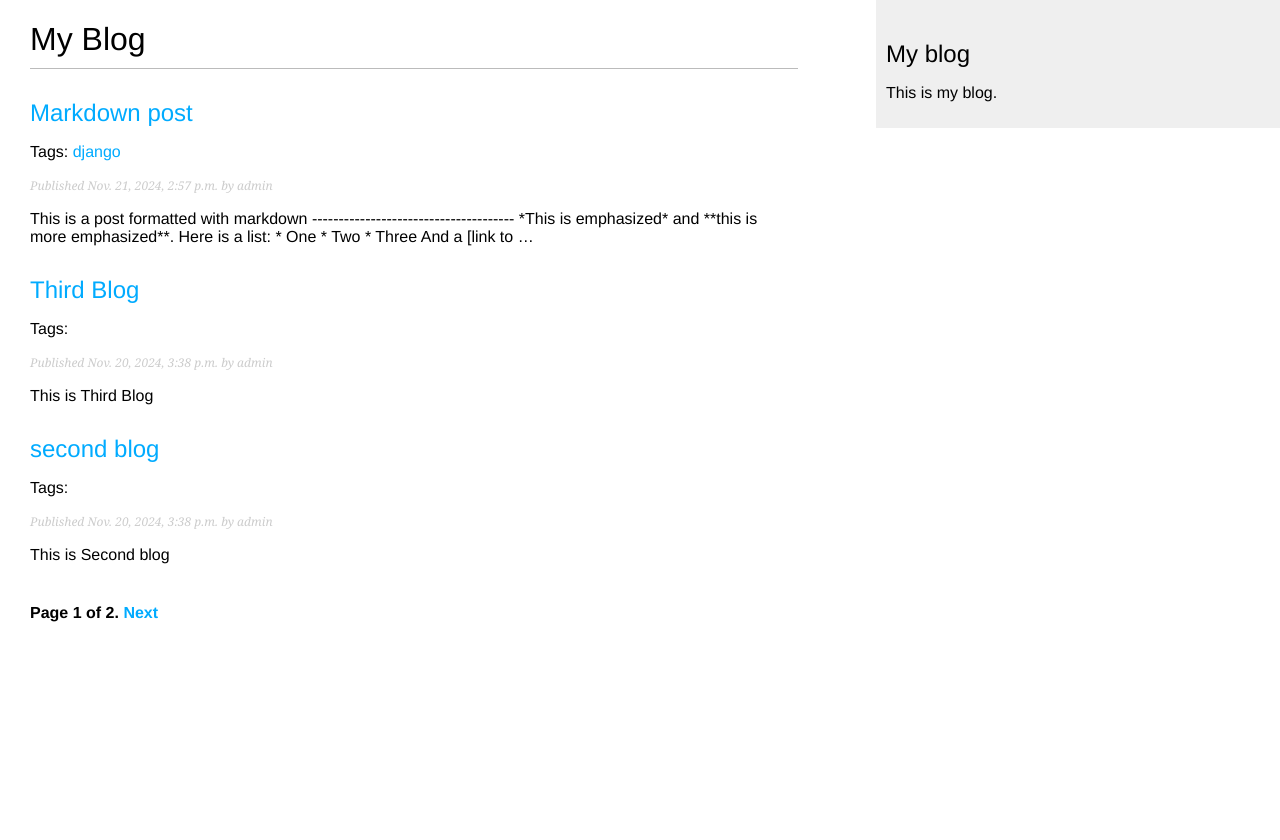
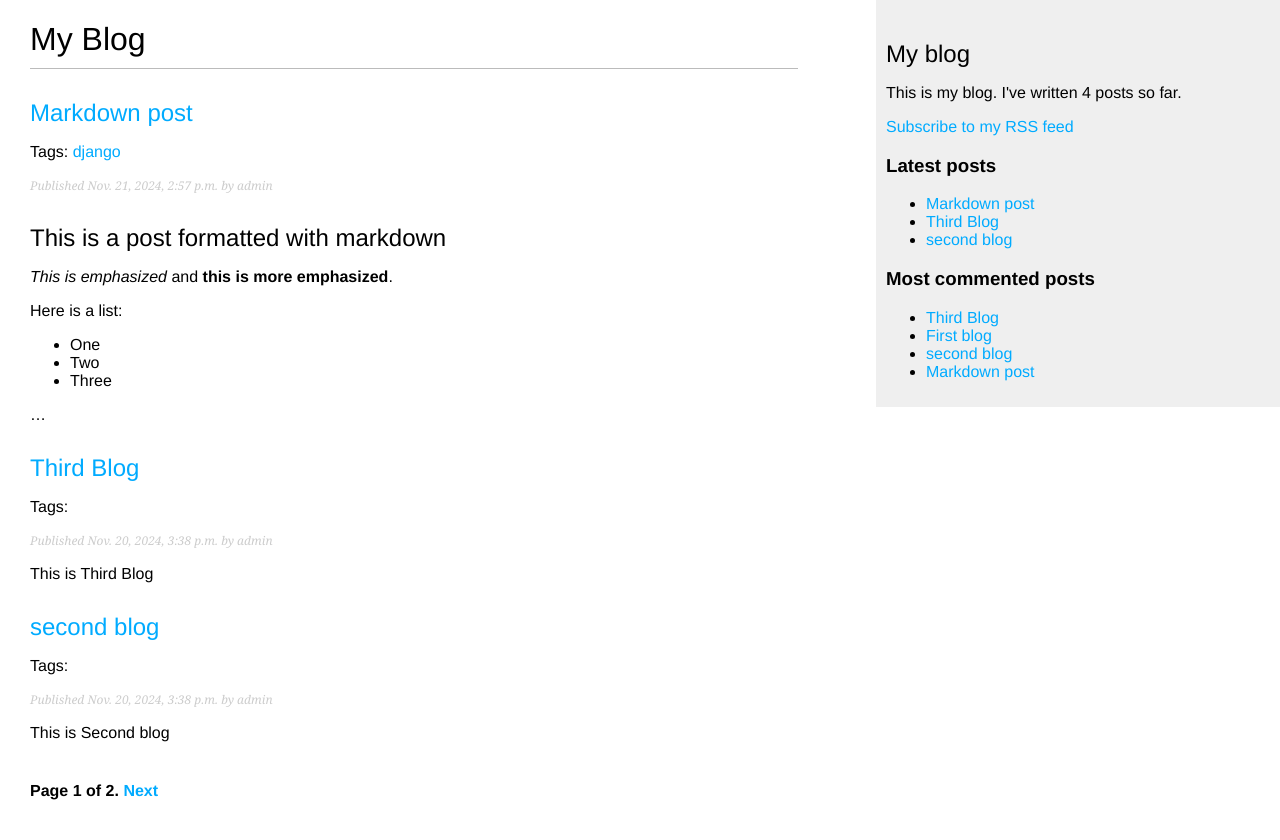
Before and after one commit to sasidaranedu/django_learning, a Django app: page /blog/ in a window 1280 px wide. Before the commit the page ends 622 px from the top, so only its background shows below. Run offline with Django 5.2, Linux system fonts and the light colour scheme; data comes from the database, SQL or seed files in the repository; both versions use the stored data as it was after the commit; parts of the project's set-up code (start-up, migrations or seed data) failed here and were passed over.

Commit message:
Feed for blog post (#4)
* adding custome template tags to sidebar

* add custome filter to blog list

* adding sitemap to site

* adding feeds for blog

```diff
--- a/blog/templates/blog/base.html
+++ b/blog/templates/blog/base.html
@@ -1,3 +1,4 @@
+{% load blog_tags%}
 {% load static %}
 <!DOCTYPE html>
 <html>
@@ -9,7 +10,22 @@
     <div id="content">{% block content %} {% endblock %}</div>
     <div id="sidebar">
       <h2>My blog</h2>
-      <p>This is my blog.</p>
+      <p>This is my blog. I've written {% total_posts %} posts so far.</p>
+      <p>
+        <a href="{% url "blog:post_feed" %}">Subscribe to my RSS feed</a>
+      </p>
+      <h3>Latest posts</h3>
+      {% show_latest_posts 3 %}
+
+      <h3>Most commented posts</h3>
+      {% get_most_commented_posts as most_commented_posts %}
+      <ul>
+        {% for post in most_commented_posts %}
+      <li>
+      <a href="{{ post.get_absolute_url }}">{{ post.title }}</a>
+      </li>
+        {% endfor %}
+      </ul>
     </div>
   </body>
 </html>
--- a/blog/templates/blog/post/detail.html
+++ b/blog/templates/blog/post/detail.html
@@ -1,4 +1,5 @@
 {% extends "blog/base.html" %}
+{% load blog_tags %}
 
 {% block title %}{{ post.title }}{% endblock %}
 
@@ -7,7 +8,7 @@
   <p class="date">
   Published {{ post.publish }} by {{ post.author }}
   </p>
-  {{ post.body|linebreaks }}
+  {{ post.body|markdown }}
   <p>
     <a href="{% url "blog:post_share" post.id %}">
     Share this post
--- /dev/null
+++ b/blog/templates/blog/post/latest_posts.html
@@ -0,0 +1,7 @@
+<ul>
+  {% for post in latest_posts %}
+    <li>
+      <a href="{{ post.get_absolute_url }}">{{ post.title }}</a>
+    </li>
+  {% endfor %}
+</ul>
--- a/blog/templates/blog/post/list.html
+++ b/blog/templates/blog/post/list.html
@@ -1,4 +1,6 @@
 {% extends "blog/base.html" %}
+
+{% load blog_tags %}
 
 {% block title %}My Blog{% endblock %}
 
@@ -21,7 +23,7 @@
       {% endfor %}
     </p>
     <p class="date">Published {{ post.publish }} by {{ post.author }}</p>
-    {{ post.body|truncatewords:30|linebreaks }}
+    {{ post.body|markdown|truncatewords_html:30 }}
 
   {% endfor %}
   {% include "pagination.html" with page=posts %}
--- /dev/null
+++ b/blog/templatetags/blog_tags.py
@@ -0,0 +1,30 @@
+from django import template
+from ..models import Post
+from django.db.models import Count
+from django.utils.safestring import mark_safe
+import markdown
+
+register = template.Library()
+
+
+@register.simple_tag
+def total_posts():
+    return Post.published.count()
+
+
+@register.inclusion_tag("blog/post/latest_posts.html")
+def show_latest_posts(count=5):
+    latest_posts = Post.published.order_by("-publish")[:count]
+    return {"latest_posts": latest_posts}
+
+
+@register.simple_tag
+def get_most_commented_posts(count=5):
+    return Post.published.annotate(total_comments=Count("comments")).order_by(
+        "-total_comments"
+    )[:count]
+
+
+@register.filter(name="markdown")
+def markdown_format(text):
+    return mark_safe(markdown.markdown(text))
--- a/blog/urls.py
+++ b/blog/urls.py
@@ -1,5 +1,6 @@
 from django.urls import path
 from . import views
+from .feeds import LatestPostsFeed
 
 app_name = "blog"
 
@@ -13,4 +14,5 @@ urlpatterns = [
         name="post_detail",
     ),
     path("<int:post_id>/share/", views.post_share, name="post_share"),
+    path("feed/", LatestPostsFeed(), name="post_feed"),
 ]
--- a/mysite/settings.py
+++ b/mysite/settings.py
@@ -27,6 +27,8 @@ DEBUG = True
 
 ALLOWED_HOSTS = []
 
+SITE_ID = 1
+
 
 # Application definition
 
@@ -39,6 +41,8 @@ INSTALLED_APPS = [
     "django.contrib.staticfiles",
     "blog.apps.BlogConfig",
     "taggit",
+    "django.contrib.sites",
+    "django.contrib.sitemaps",
 ]
 
 MIDDLEWARE = [
--- a/mysite/urls.py
+++ b/mysite/urls.py
@@ -14,10 +14,23 @@ Including another URLconf
     1. Import the include() function: from django.urls import include, path
     2. Add a URL to urlpatterns:  path('blog/', include('blog.urls'))
 """
+
 from django.contrib import admin
 from django.urls import path, include
+from django.contrib.sitemaps.views import sitemap
+from blog.sitemaps import PostSitemap
+
+sitemaps = {
+    "posts": PostSitemap,
+}
 
 urlpatterns = [
-    path('admin/', admin.site.urls),
-    path('blog/', include('blog.urls',namespace='blog')),
+    path("admin/", admin.site.urls),
+    path("blog/", include("blog.urls", namespace="blog")),
+    path(
+        "sitemap.xml",
+        sitemap,
+        {"sitemaps": sitemaps},
+        name="django.contrib.sitemaps.views.sitemap",
+    ),
 ]
```
Also changed, not shown: blog/feeds.py (added, +19 -0 lines), blog/sitemaps.py (added, +13 -0 lines), blog/templatetags/__init__.py (added), db.sqlite3.
